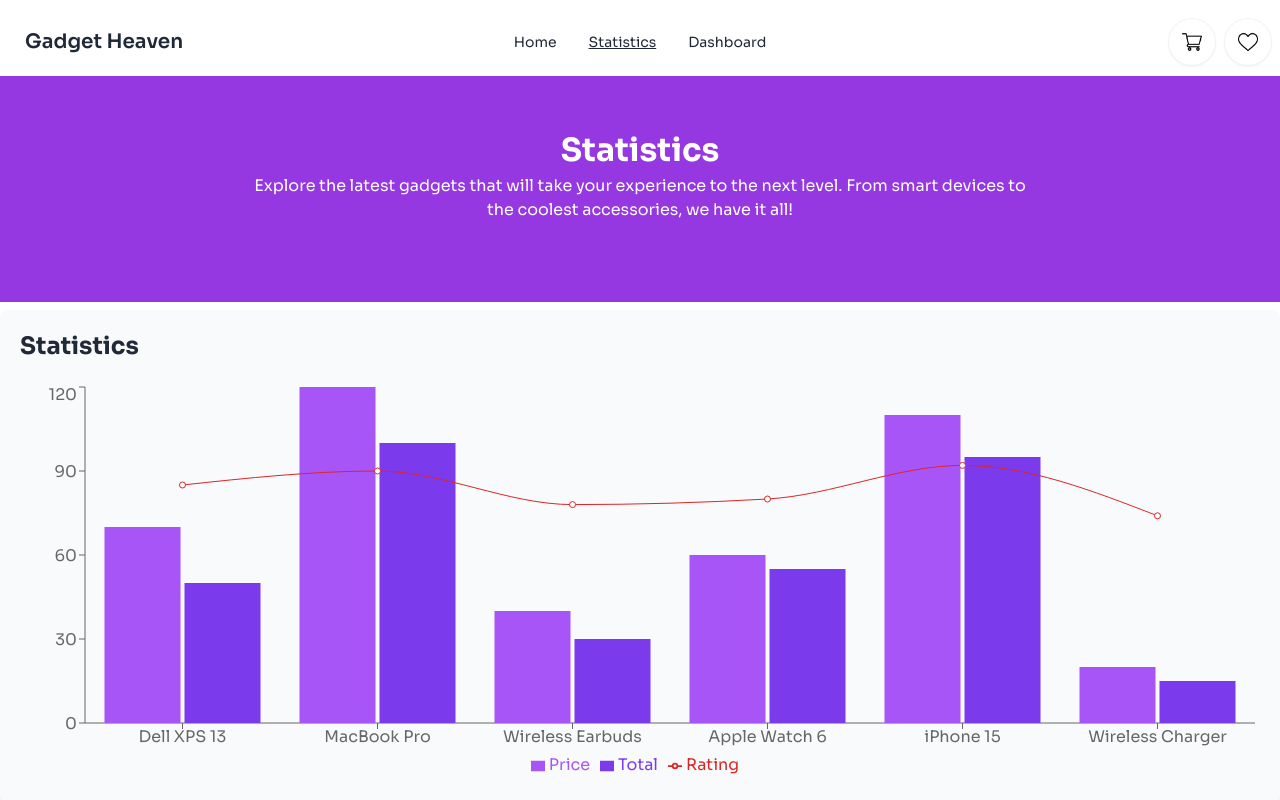
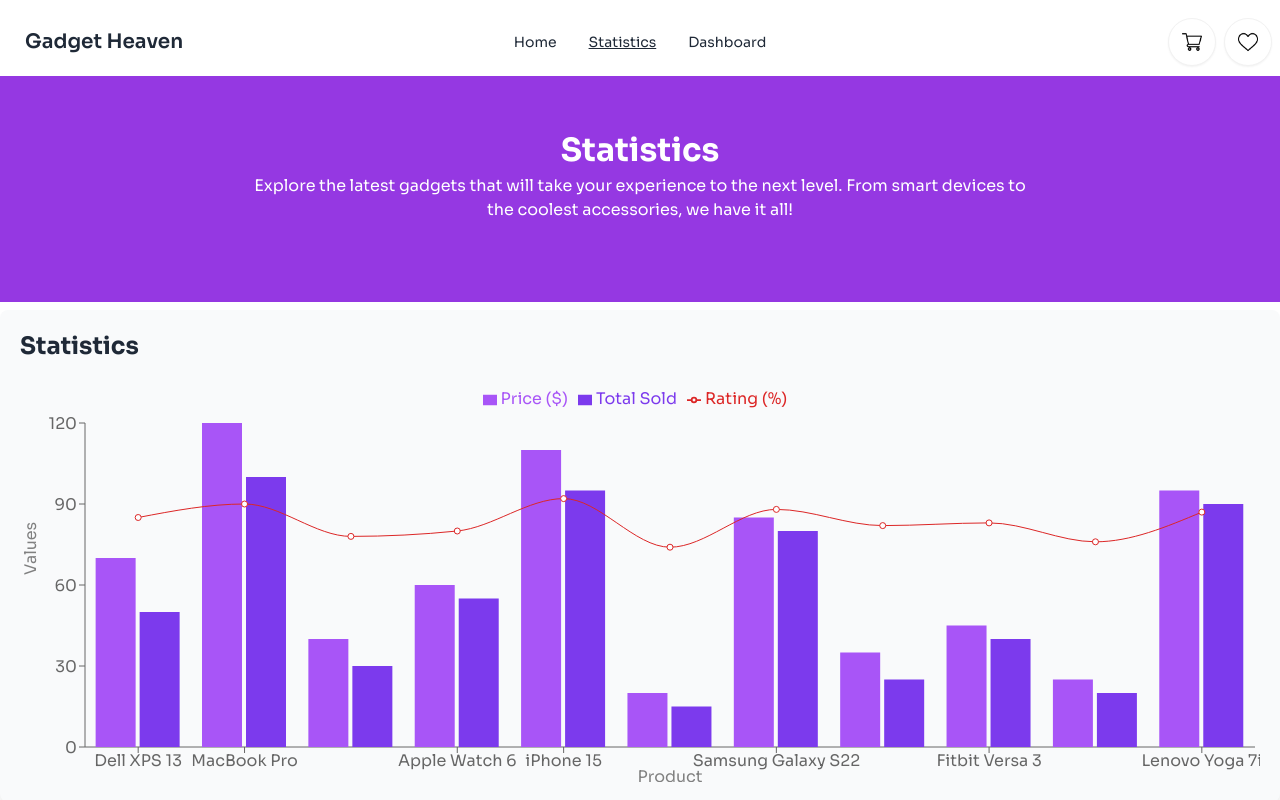
Before and after one commit to mozaddedalfeshani/p8-gadegetHeaven, a React (Vite) app: page /statistics in a window 1280 px wide. Shown: the top 800 px of the page. Built offline with nearby package versions, Linux system fonts and the light colour scheme.

Commit message:
Add more info to statistics

```diff
--- a/src/pages/Statistics.jsx
+++ b/src/pages/Statistics.jsx
@@ -17,6 +17,11 @@
   { name: "Apple Watch 6", Price: 60, Total: 55, Rating: 80 },
   { name: "iPhone 15", Price: 110, Total: 95, Rating: 92 },
   { name: "Wireless Charger", Price: 20, Total: 15, Rating: 74 },
+  { name: "Samsung Galaxy S22", Price: 85, Total: 80, Rating: 88 },
+  { name: "Beats Studio Buds", Price: 35, Total: 25, Rating: 82 },
+  { name: "Fitbit Versa 3", Price: 45, Total: 40, Rating: 83 },
+  { name: "Anker PowerPort Wireless", Price: 25, Total: 20, Rating: 76 },
+  { name: "Lenovo Yoga 7i", Price: 95, Total: 90, Rating: 87 },
 ];
 
 export default function Statistics() {
@@ -26,7 +31,7 @@
 
   return (
     <div>
-      <div className="p-5 text-white bg-[#9538E2] flex flex-col pt-[50px] pb-[80px] relative items-center justify-center ">
+      <div className="p-5 text-white bg-[#9538E2] flex flex-col pt-[50px] pb-[80px] relative items-center justify-center">
         <h2 className="text-[32px] font-bold">Statistics</h2>
         <p className="max-w-[796px] text-center text-[16px]">
           Explore the latest gadgets that will take your experience to the next
@@ -34,18 +39,33 @@
         </p>
       </div>
 
-      {/* Chart is here astart  */}
+      {/* Chart Start */}
       <div className="container mx-auto my-2 p-5 bg-gray-50 rounded-lg shadow-lg">
         <h2 className="text-2xl font-bold mb-5">Statistics</h2>
         <ResponsiveContainer width="100%" height={400}>
           <ComposedChart data={data}>
-            <XAxis dataKey="name" />
-            <YAxis />
+            <XAxis
+              dataKey="name"
+              label={{ value: "Product", position: "insideBottom", dy: 10 }}
+            />
+            <YAxis
+              label={{
+                value: "Values",
+                angle: -90,
+                position: "insideLeft",
+                dy: -10,
+              }}
+            />
             <Tooltip />
-            <Legend />
-            <Bar dataKey="Price" fill="#A855F7" />
-            <Bar dataKey="Total" fill="#7C3AED" />
-            <Line type="monotone" dataKey="Rating" stroke="#DC2626" />
+            <Legend verticalAlign="top" height={36} />
+            <Bar dataKey="Price" fill="#A855F7" name="Price ($)" />
+            <Bar dataKey="Total" fill="#7C3AED" name="Total Sold" />
+            <Line
+              type="monotone"
+              dataKey="Rating"
+              stroke="#DC2626"
+              name="Rating (%)"
+            />
           </ComposedChart>
         </ResponsiveContainer>
       </div>
```
